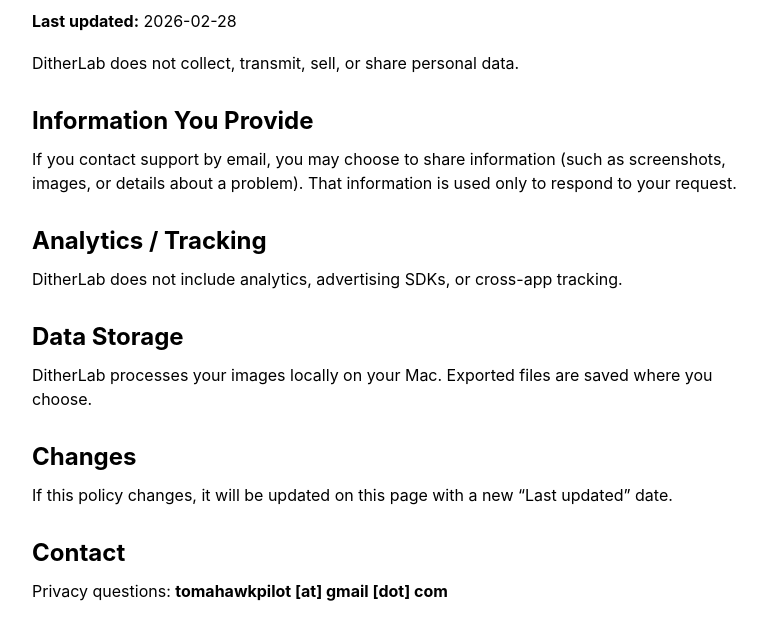
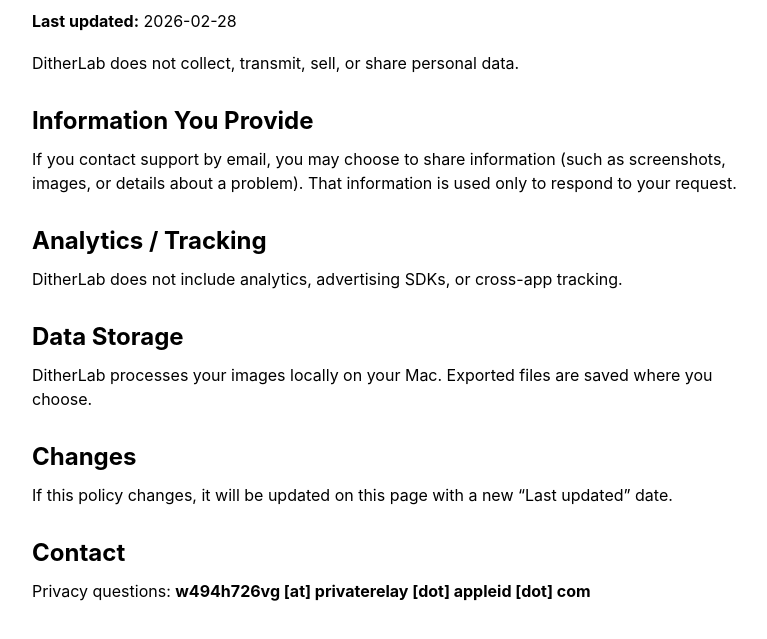
Before and after one commit to nationalspork/nationalspork, a plain HTML site: page privacy.html in a window 1280 px wide. Shown: the part 139-778 px from the top of the page, without its empty margins (248-1015 px from the left). Drawn offline with Linux system fonts and the light colour scheme.

Commit message:
Add files via upload

```diff
--- a/privacy.html
+++ b/privacy.html
@@ -40,7 +40,7 @@
 
     <h2 style="margin: 28px 0 8px;">Contact</h2>
     <p style="margin: 0 0 12px;">
-      Privacy questions: <strong>tomahawkpilot [at] gmail [dot] com</strong>
+      Privacy questions: <strong>w494h726vg [at] privaterelay [dot] appleid [dot] com</strong>
     </p>
   </main>
 </body>
```
